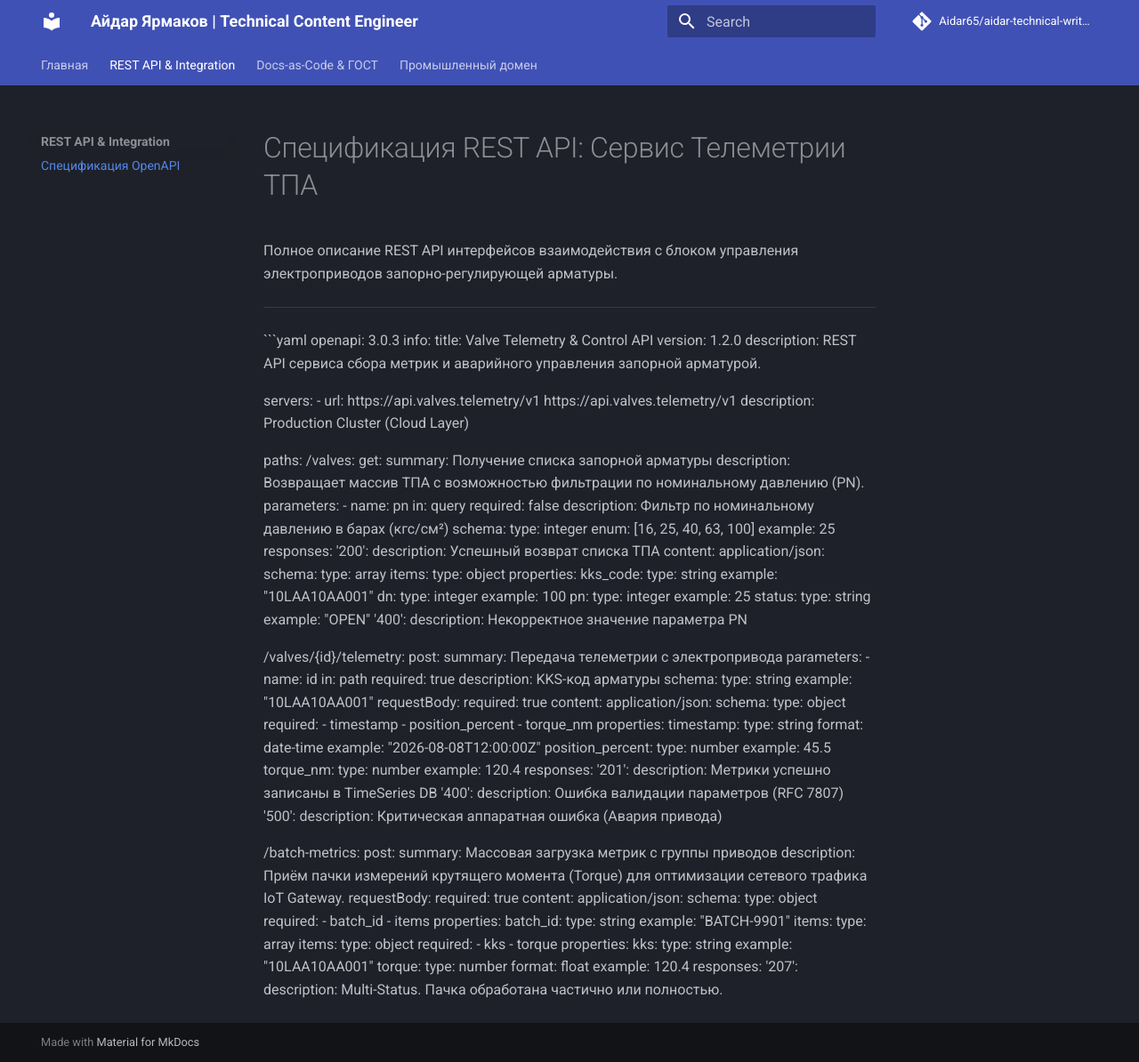
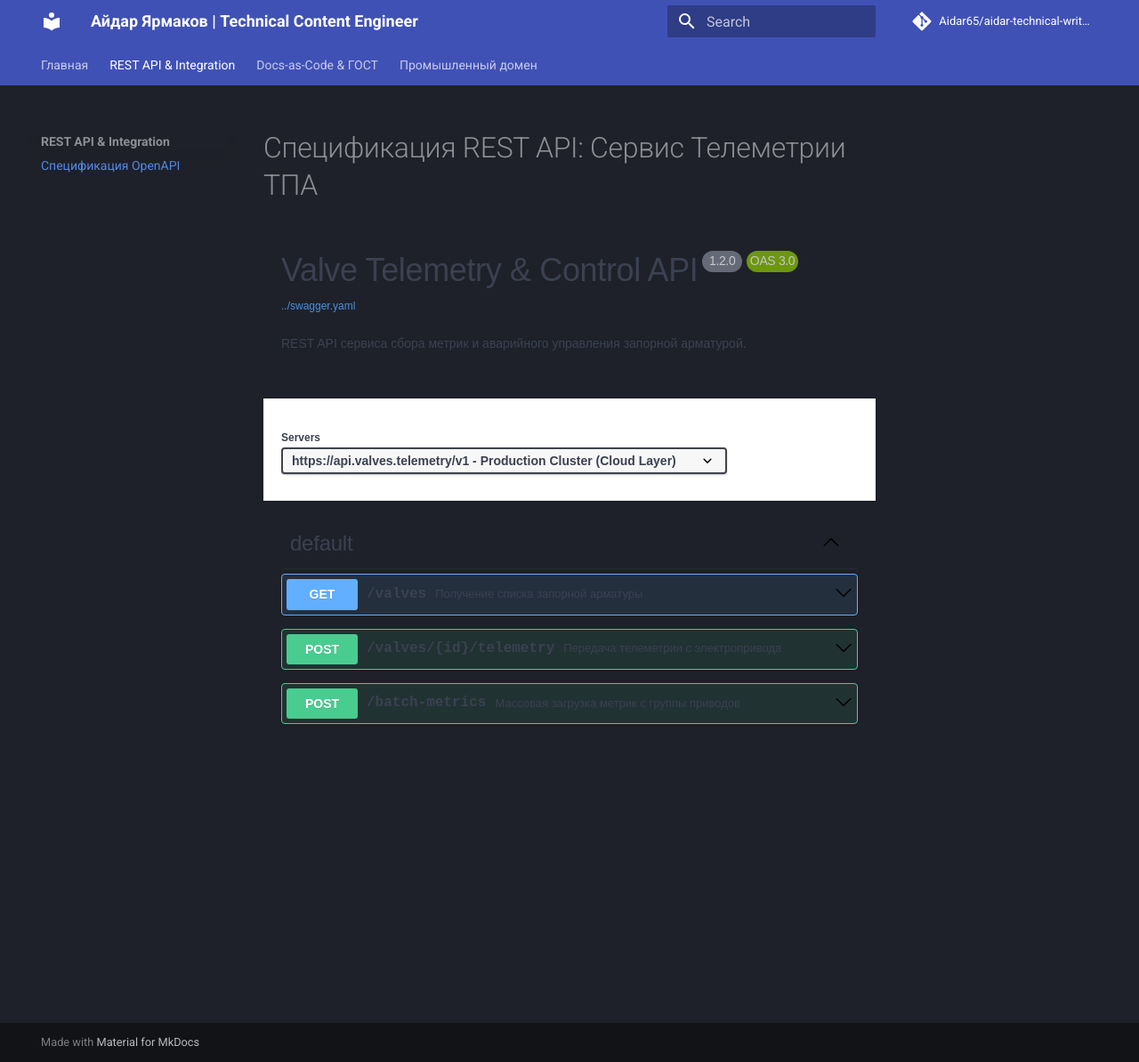
Before and after one commit to Aidar65/aidar-technical-writing, an MkDocs documentation site: the page built from docs/api/openapi.md, in a window 1280 px wide and 1194 px high. Shown: the whole window at 89% size. Built offline with MkDocs 1.6.1 and Material for MkDocs 9.7.7, drawn with Linux system fonts in a browser that asks for light colours; comment, search, counter and statistics services are not loaded.

Commit message:
feat(api): embed Swagger UI renderer for OpenAPI spec

````diff
--- a/docs/api/openapi.md
+++ b/docs/api/openapi.md
@@ -1,131 +1,18 @@
 # Спецификация REST API: Сервис Телеметрии ТПА
 
-Полное описание REST API интерфейсов взаимодействия с блоком управления электроприводов запорно-регулирующей арматуры.
-
----
-
-```yaml
-openapi: 3.0.3
-info:
-  title: Valve Telemetry & Control API
-  version: 1.2.0
-  description: REST API сервиса сбора метрик и аварийного управления запорной арматурой.
-
-servers:
-  - url: https://api.valves.telemetry/v1 https://api.valves.telemetry/v1
-    description: Production Cluster (Cloud Layer)
-
-paths:
-  /valves:
-    get:
-      summary: Получение списка запорной арматуры
-      description: Возвращает массив ТПА с возможностью фильтрации по номинальному давлению (PN).
-      parameters:
-        - name: pn
-          in: query
-          required: false
-          description: Фильтр по номинальному давлению в барах (кгс/см²)
-          schema:
-            type: integer
-            enum: [16, 25, 40, 63, 100]
-            example: 25
-      responses:
-        '200':
-          description: Успешный возврат списка ТПА
-          content:
-            application/json:
-              schema:
-                type: array
-                items:
-                  type: object
-                  properties:
-                    kks_code:
-                      type: string
-                      example: "10LAA10AA001"
-                    dn:
-                      type: integer
-                      example: 100
-                    pn:
-                      type: integer
-                      example: 25
-                    status:
-                      type: string
-                      example: "OPEN"
-        '400':
-          description: Некорректное значение параметра PN
-
-  /valves/{id}/telemetry:
-    post:
-      summary: Передача телеметрии с электропривода
-      parameters:
-        - name: id
-          in: path
-          required: true
-          description: KKS-код арматуры
-          schema:
-            type: string
-            example: "10LAA10AA001"
-      requestBody:
-        required: true
-        content:
-          application/json:
-            schema:
-              type: object
-              required:
-                - timestamp
-                - position_percent
-                - torque_nm
-              properties:
-                timestamp:
-                  type: string
-                  format: date-time
-                  example: "2026-08-08T12:00:00Z"
-                position_percent:
-                  type: number
-                  example: 45.5
-                torque_nm:
-                  type: number
-                  example: 120.4
-      responses:
-        '201':
-          description: Метрики успешно записаны в TimeSeries DB
-        '400':
-          description: Ошибка валидации параметров (RFC 7807)
-        '500':
-          description: Критическая аппаратная ошибка (Авария привода)
-
-  /batch-metrics:
-    post:
-      summary: Массовая загрузка метрик с группы приводов
-      description: Приём пачки измерений крутящего момента (Torque) для оптимизации сетевого трафика IoT Gateway.
-      requestBody:
-        required: true
-        content:
-          application/json:
-            schema:
-              type: object
-              required:
-                - batch_id
-                - items
-              properties:
-                batch_id:
-                  type: string
-                  example: "BATCH-9901"
-                items:
-                  type: array
-                  items:
-                    type: object
-                    required:
-                      - kks
-                      - torque
-                    properties:
-                      kks:
-                        type: string
-                        example: "10LAA10AA001"
-                      torque:
-                        type: number
-                        format: float
-                        example: 120.4
-      responses:
-        '207':
-          description: Multi-Status. Пачка обработана частично или полностью.
+<link rel="stylesheet" type="text/css" href="https://unpkg.com/swagger-ui-dist@5/swagger-ui.css">
+<div id="swagger-ui"></div>
+<script src="https://unpkg.com/swagger-ui-dist@5/swagger-ui-bundle.js"></script>
+<script>
+  window.onload = function() {
+    SwaggerUIBundle({
+      url: "../swagger.yaml",
+      dom_id: '#swagger-ui',
+      deepLinking: true,
+      presets: [
+        SwaggerUIBundle.presets.apis,
+        SwaggerUIBundle.SwaggerUIStandalonePreset
+      ]
+    });
+  };
+</script>
````
